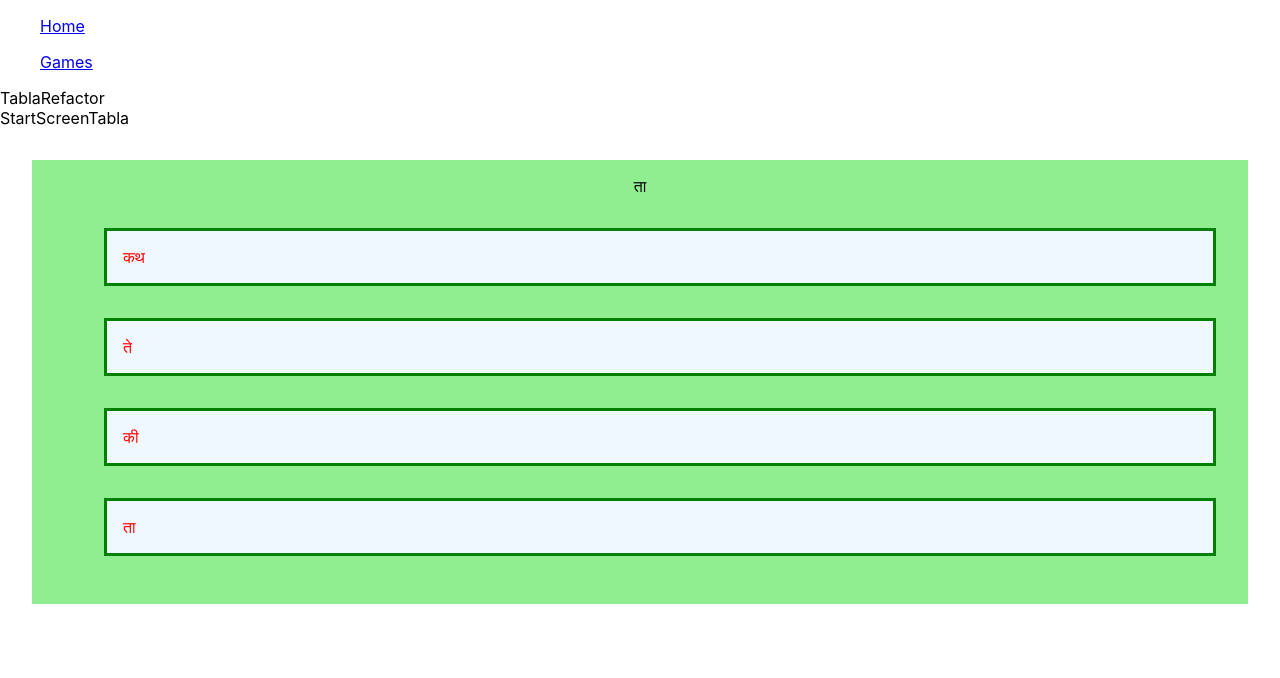
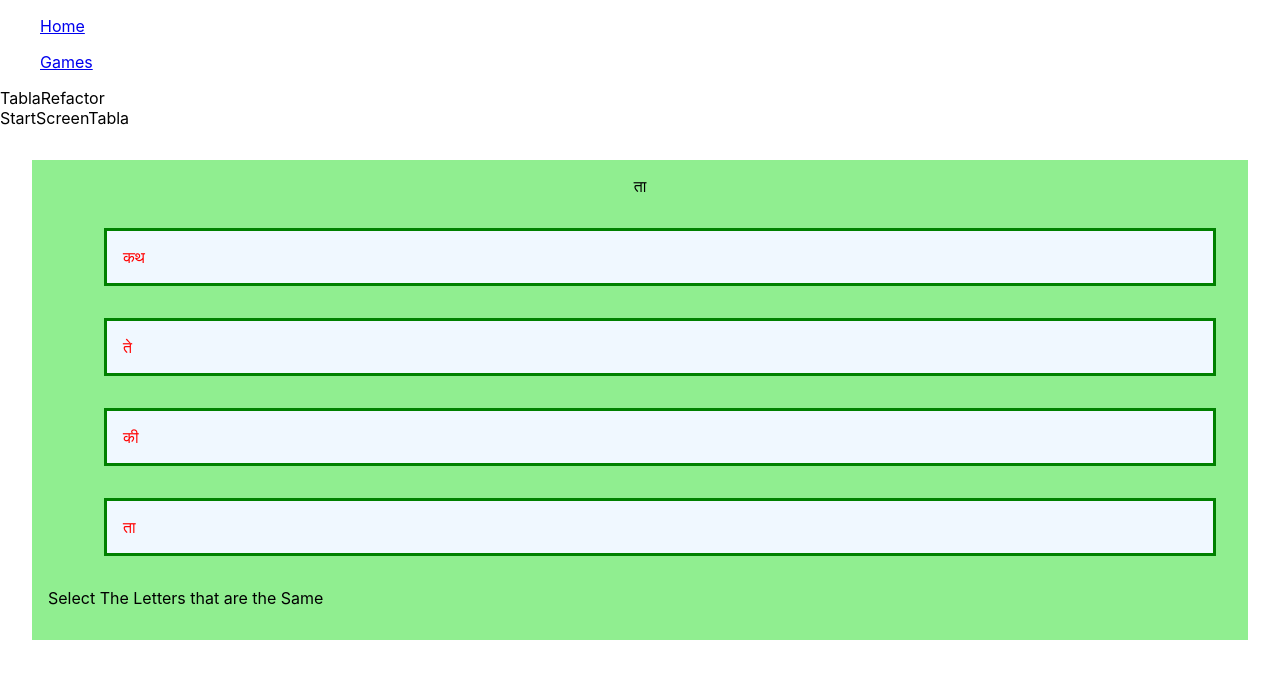
Before and after one commit to Seraphits/game-design-class, a React (Create React App) app: page /games/tablarefactor in a window 1280 px wide. Both pictures are taken after a click on the element "Start Game". Shown: the top 678 px of the page. Built offline with nearby package versions, Linux system fonts and the light colour scheme.

Commit message:
Submit button

```diff
--- a/src/Game/Tabla/002/Question.js
+++ b/src/Game/Tabla/002/Question.js
@@ -49,10 +49,7 @@ export const QuestionComp= () => {
     makeQu()
   },[])
 
-    console.log("options");
-  console.log(cards);
-  console.log("text");
-  console.log(text);
+ // check answer
   const summit = () => {
     console.log("Click Submit");
     if(!selected) {
@@ -91,13 +88,19 @@ export const QuestionComp= () => {
             )
           })}
         </Opions>
+        {selected ? (
+          <button onClick={() => summit()}>Submit</button>
+        ) : (
+          <p>Select The Letters that are the Same</p>
+        )}
+
       </QuestionCard>
       ) : (
-        <div> hi</div>
+        <div> Loading</div>
       )}
 
 
-      {/* <button onClick={() => summit()}>Submit</button> */}
+
     </>
   )
 }
```
